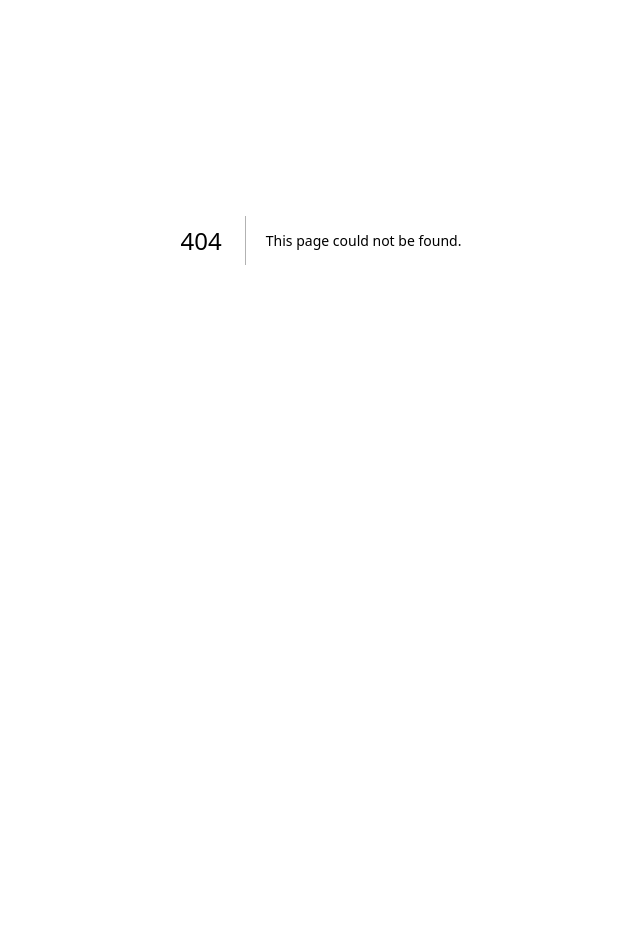
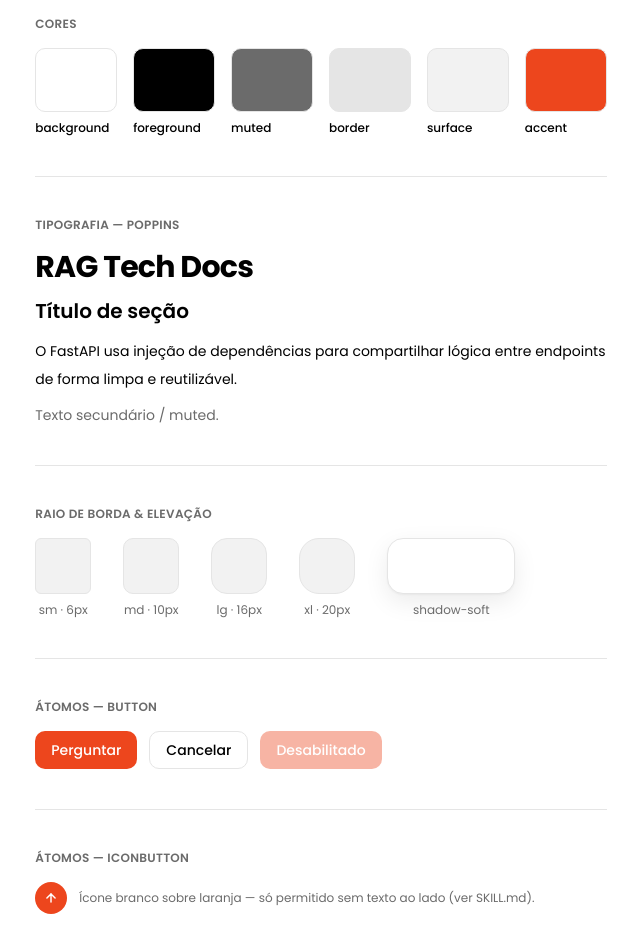
Before and after one commit to ignaciozz/rag-tech, a Next.js app in the folder frontend/: page /styleguide in a window 1280 px wide. Before the commit this address had no page. Shown: the part 160-1112 px from the top of the page, without its empty margins (319-959 px from the left). Before the commit the page ends 800 px from the top, so only its background shows below. Built offline with nearby package versions, Linux system fonts and the light colour scheme.

Commit message:
style(styleguide): padronizando Design System com nova /styleguide

```diff
--- /dev/null
+++ b/frontend/app/styleguide/page.tsx
@@ -0,0 +1,169 @@
+import { Button } from "@/components/atoms/Button";
+import { IconButton } from "@/components/atoms/IconButton";
+import { Badge } from "@/components/atoms/Badge";
+import { ThemeToggle } from "@/components/atoms/ThemeToggle";
+import { UserMessage } from "@/components/molecules/UserMessage";
+import { AssistantMessage } from "@/components/molecules/AssistantMessage";
+import { ChatInput } from "@/components/molecules/ChatInput";
+import { ChatHeader } from "@/components/organisms/ChatHeader";
+
+function Section({
+  title,
+  children,
+}: {
+  title: string;
+  children: React.ReactNode;
+}) {
+  return (
+    <section className="flex flex-col gap-4 border-b border-border py-10">
+      <h2 className="text-xs font-semibold uppercase tracking-wide text-muted">
+        {title}
+      </h2>
+      {children}
+    </section>
+  );
+}
+
+function Swatch({ name, className }: { name: string; className: string }) {
+  return (
+    <div className="flex flex-col gap-2">
+      <div
+        className={`h-16 w-full rounded-md border border-border ${className}`}
+      />
+      <span className="text-xs font-medium">{name}</span>
+    </div>
+  );
+}
+
+function RadiusSample({ name, className }: { name: string; className: string }) {
+  return (
+    <div className="flex flex-col items-center gap-2">
+      <div className={`h-14 w-14 border border-border bg-surface ${className}`} />
+      <span className="text-xs text-muted">{name}</span>
+    </div>
+  );
+}
+
+export default function Styleguide() {
+  return (
+    <main className="mx-auto max-w-3xl px-6">
+      <div className="flex items-center justify-between py-10">
+        <div>
+          <h1 className="text-2xl font-semibold tracking-tight">
+            Design System
+          </h1>
+          <p className="mt-1 text-sm text-muted">
+            RAG Tech Docs — tokens e componentes ao vivo (Atomic Design).
+          </p>
+        </div>
+        <ThemeToggle />
+      </div>
+
+      <Section title="Cores">
+        <div className="grid grid-cols-3 gap-4 sm:grid-cols-6">
+          <Swatch name="background" className="bg-background" />
+          <Swatch name="foreground" className="bg-foreground" />
+          <Swatch name="muted" className="bg-muted" />
+          <Swatch name="border" className="bg-border" />
+          <Swatch name="surface" className="bg-surface" />
+          <Swatch name="accent" className="bg-accent" />
+        </div>
+      </Section>
+
+      <Section title="Tipografia — Poppins">
+        <div className="flex flex-col gap-3">
+          <p className="text-3xl font-bold tracking-tight">RAG Tech Docs</p>
+          <p className="text-xl font-semibold">Título de seção</p>
+          <p className="max-w-prose text-sm leading-7">
+            O FastAPI usa injeção de dependências para compartilhar lógica
+            entre endpoints de forma limpa e reutilizável.
+          </p>
+          <p className="text-sm text-muted">Texto secundário / muted.</p>
+        </div>
+      </Section>
+
+      <Section title="Raio de borda & elevação">
+        <div className="flex flex-wrap items-end gap-8">
+          <RadiusSample name="sm · 6px" className="rounded-sm" />
+          <RadiusSample name="md · 10px" className="rounded-md" />
+          <RadiusSample name="lg · 16px" className="rounded-lg" />
+          <RadiusSample name="xl · 20px" className="rounded-xl" />
+          <div className="flex flex-col items-center gap-2">
+            <div className="h-14 w-32 rounded-lg border border-border bg-background shadow-soft" />
+            <span className="text-xs text-muted">shadow-soft</span>
+          </div>
+        </div>
+      </Section>
+
+      <Section title="Átomos — Button">
+        <div className="flex gap-3">
+          <Button variant="primary">Perguntar</Button>
+          <Button variant="secondary">Cancelar</Button>
+          <Button variant="primary" disabled>
+            Desabilitado
+          </Button>
+        </div>
+      </Section>
+
+      <Section title="Átomos — IconButton">
+        <div className="flex items-center gap-3">
+          <IconButton aria-label="Enviar pergunta">
+            <svg
+              width="14"
+              height="14"
+              viewBox="0 0 24 24"
+              fill="none"
+              stroke="currentColor"
+              strokeWidth="2.5"
+              strokeLinecap="round"
+              strokeLinejoin="round"
+            >
+              <line x1="12" y1="19" x2="12" y2="5" />
+              <polyline points="5 12 12 5 19 12" />
+            </svg>
+          </IconButton>
+          <span className="text-xs text-muted">
+            Ícone branco sobre laranja — só permitido sem texto ao lado (ver
+            SKILL.md).
+          </span>
+        </div>
+      </Section>
+
+      <Section title="Átomos — Badge">
+        <div className="flex flex-wrap gap-2">
+          <Badge>Fonte 1 · FastAPI · pág. 12</Badge>
+          <Badge>Fonte 2 · PostgreSQL · pág. 4</Badge>
+        </div>
+      </Section>
+
+      <Section title="Átomos — ThemeToggle">
+        <ThemeToggle />
+      </Section>
+
+      <Section title="Moléculas — Mensagens">
+        <div className="flex flex-col gap-4 rounded-lg border border-border p-5">
+          <UserMessage content="O que é injeção de dependências no FastAPI?" />
+          <AssistantMessage
+            content="É um sistema que permite compartilhar lógica entre endpoints [Fonte 1]."
+            sources={[{ n: 1, doc: "FastAPI", page: 12 }]}
+          />
+        </div>
+      </Section>
+
+      <Section title="Moléculas — ChatInput">
+        <ChatInput />
+      </Section>
+
+      <Section title="Organismos — ChatHeader">
+        <div className="overflow-hidden rounded-lg border border-border">
+          <ChatHeader />
+        </div>
+      </Section>
+
+      <p className="py-10 text-xs text-muted">
+        Organismo ChatWindow e template ChatPageTemplate: ver a tela de chat
+        completa em <code className="text-foreground">/</code>.
+      </p>
+    </main>
+  );
+}
--- a/frontend/components/atoms/Button.tsx
+++ b/frontend/components/atoms/Button.tsx
@@ -9,10 +9,16 @@ export function Button({
   className = "",
   ...props
 }: ButtonProps) {
-  const base = "rounded-md px-4 py-2 text-sm font-medium transition-colors";
+  const base =
+    "rounded-md px-4 py-2 text-sm font-medium transition disabled:opacity-40 disabled:cursor-not-allowed";
   const variants = {
-    // Texto preto sobre o laranja: é o único jeito de manter AA (ver SKILL.md)
-    primary: "bg-accent text-accent-foreground hover:opacity-90",
+    // Exceção deliberada de contraste: branco sobre --color-accent dá 3.82:1,
+    // abaixo do mínimo AA de 4.5:1 para texto. Aceito conscientemente — ver
+    // SKILL.md ("Acessibilidade") para o racional e a alternativa (preto,
+    // --color-accent-foreground, 5.49:1) caso isso precise ser revertido.
+    // hover:brightness em vez de opacity — mudança de opacidade some quase
+    // imperceptível num laranja já saturado com texto branco em cima.
+    primary: "bg-accent text-white hover:brightness-90",
     secondary:
       "border border-border text-foreground hover:bg-surface",
   };
--- a/frontend/components/atoms/IconButton.tsx
+++ b/frontend/components/atoms/IconButton.tsx
@@ -9,7 +9,7 @@ export function IconButton({ className = "", ...props }: IconButtonProps) {
     <button
       // Ícone branco sobre laranja: passa no mínimo de contraste de elemento
       // gráfico (3:1), diferente do texto (4.5:1) — ver SKILL.md.
-      className={`flex h-8 w-8 shrink-0 items-center justify-center rounded-full bg-accent text-white transition-opacity hover:opacity-90 disabled:opacity-40 ${className}`}
+      className={`flex h-8 w-8 shrink-0 items-center justify-center rounded-full bg-accent text-white transition hover:brightness-90 disabled:opacity-40 ${className}`}
       {...props}
     />
   );
```
Also changed, not shown: 1 other file (tests, documents, lock files or other folders).
